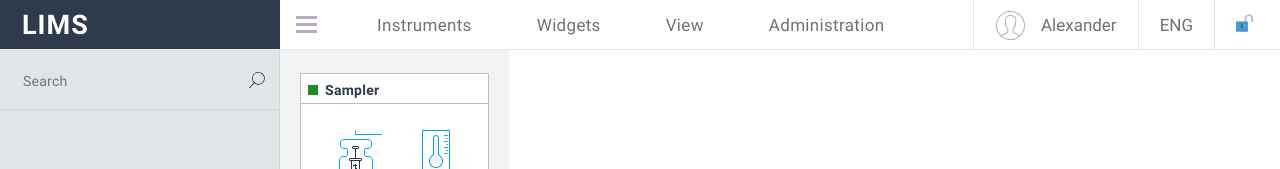
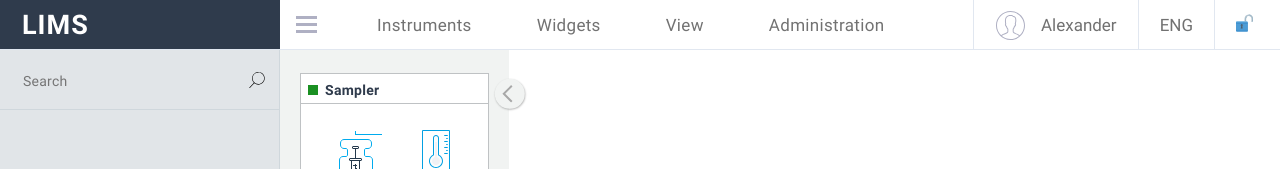
Before and after one commit to VoitihovichP/labinvent-test-task, a React (Create React App) app in the folder labinvent-test/: page / in a window 1280 px wide. Shown: the top 169 px of the page. Built offline with nearby package versions, Linux system fonts and the light colour scheme.

Commit message:
feat: add close button for widgetsbar

```diff
--- a/labinvent-test/src/components/Widgetbar/Widgetsbar.tsx
+++ b/labinvent-test/src/components/Widgetbar/Widgetsbar.tsx
@@ -2,12 +2,18 @@ import React from 'react';
 import { PageText } from '../../constants/enums';
 import WidgetsCard from '../WidgetsCard/WidgetsCard';
 import './widgetsbar.scss';
+import ArrowIcon from '../../assets/svg/arrow-icon.svg';
 
 const Widgetsbar: React.FC = () => {
   return (
     <div className="widgets">
       <WidgetsCard cardTitle={PageText.WIDGETS_CARD_SAMPLER} />
       <WidgetsCard cardTitle={PageText.WIDGETS_CARD_PUMP} />
+      <button className="widgets__close-btn">
+        <svg className="widgets__close-btn-icon">
+          <use href={`${ArrowIcon}#arrow`}></use>
+        </svg>
+      </button>
     </div>
   )
 }
--- a/labinvent-test/src/components/Widgetbar/widgetsbar.scss
+++ b/labinvent-test/src/components/Widgetbar/widgetsbar.scss
@@ -1,4 +1,5 @@
 .widgets {
+  position: relative;
   padding: 23px 20px;
   display: flex;
   flex-direction: column;
@@ -6,4 +7,26 @@
   min-width: 228px;
   height: 100%;
   background-color: #f1f3f2;
+  &__close-btn {
+    position: absolute;
+    right: -6%;
+    top: 4%;
+    transform: translate(6%, -4%);
+    width: 30px;
+    height: 30px;
+    background: #f1f3f2;
+    border: none;
+    border-radius: 50%;
+    box-shadow: 0.5px 0.9px 2px rgba(0, 0, 0, 0.3);
+    &-icon {
+      width: 21px;
+      height: 21px;
+      transform: scale(-1, 1);
+      fill: #a8a8a8;
+      transition: 0.3s all;
+      &_active {
+        transform: scale(-1, 1);
+      }
+    }
+  }
 }
```
Also changed, not shown: labinvent-test/src/assets/svg/arrow-icon.svg (added).
